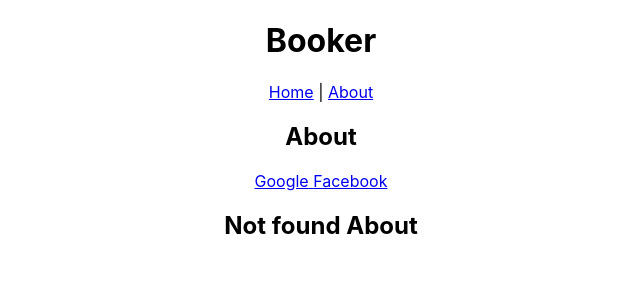
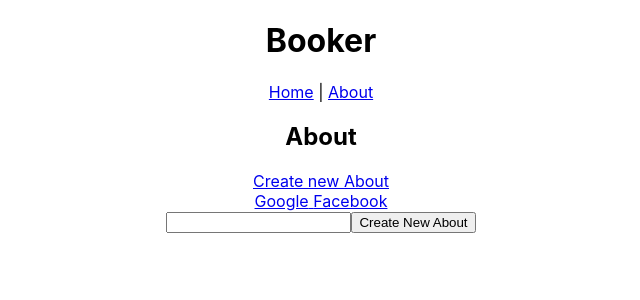
Before and after one commit to huynhquynh-dev/React-Router-v6, a React (Create React App) app: page /react/about/new in a window 1280 px wide. Before the commit this address had no page. Shown: the top 300 px of the page, without its empty margins (319-959 px from the left). Built offline with nearby package versions, Linux system fonts and the light colour scheme.

Commit message:
- Add form

```diff
--- a/src/components/Abouts.tsx
+++ b/src/components/Abouts.tsx
@@ -6,6 +6,7 @@ const Abouts = () => {
     return (
         <main>
             <h2>About</h2>
+            <Link to="new">Create new About</Link>
             <div>
                 <nav>
                     {abouts.map(about => (
--- /dev/null
+++ b/src/components/NewAbout.tsx
@@ -0,0 +1,13 @@
+import React from 'react'
+
+const NewAbout = () => {
+    return (
+        <form>
+            <label htmlFor=''></label>
+            <input type="text" name="name" id="name" />
+            <input type="submit" value="Create New About" />
+        </form>
+    )
+}
+
+export default NewAbout
--- a/src/index.tsx
+++ b/src/index.tsx
@@ -8,6 +8,7 @@ import Home from './components/Home';
 import NotFound from './components/NotFound';
 import './index.css';
 import About from './components/About';
+import NewAbout from './components/NewAbout';
 
 ReactDOM.render(
   <React.StrictMode>
@@ -18,6 +19,7 @@ ReactDOM.render(
           <Route path="about" element={<Abouts />}>
             <Route index element={<><h2>Please select about</h2></>} />
             <Route path=":aboutId" element={<About />} />
+            <Route path="new" element={<NewAbout />} />
           </Route>
           <Route path="*" element={<NotFound />} />
         </Route>
```
